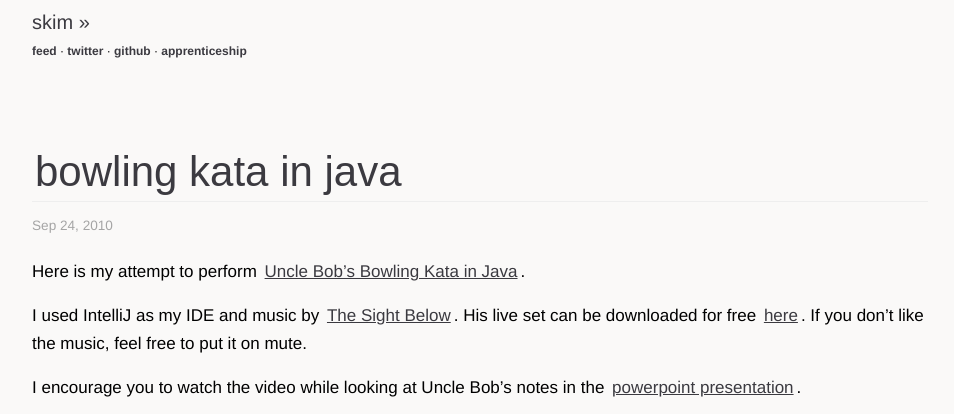
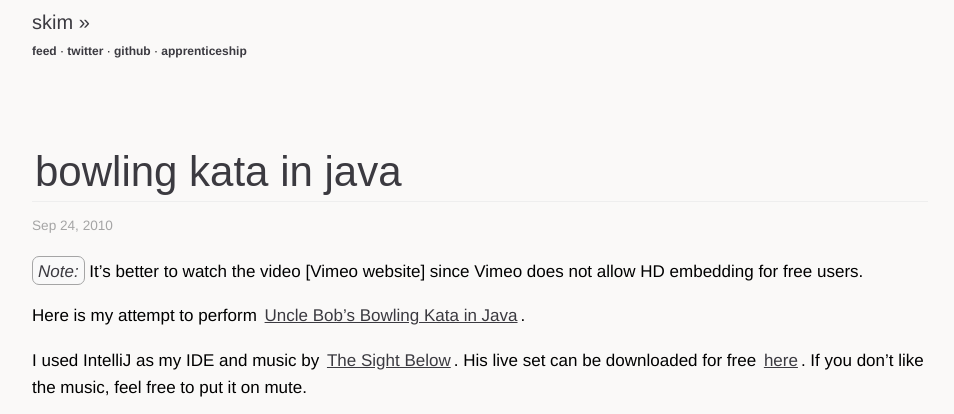
Before and after one commit to sl4m/sl4m.github.com, a Jekyll site: the page built from _posts/2010-09-23-bowling-kata-in-java.markdown, in a window 1280 px wide, cut to the strip 0-414 px from the top of the page. Shown: the whole strip, without its empty margins (160-1114 px from the left). Built offline with Jekyll 4.4.1, drawn with Linux system fonts in a browser that asks for light colours; comment, search, counter and statistics services are not loaded.

Commit message:
updated post

```diff
--- a/_posts/2010-09-23-bowling-kata-in-java.markdown
+++ b/_posts/2010-09-23-bowling-kata-in-java.markdown
@@ -9,6 +9,8 @@ categories:
   -- the sight below
 ---
 
+*Note:* It's better to watch the video [Vimeo website] since Vimeo does not allow HD embedding for free users.
+
 Here is my attempt to perform [Uncle Bob's Bowling Kata in Java](http://butunclebob.com/ArticleS.UncleBob.TheBowlingGameKata).
 
 I used IntelliJ as my IDE and music by [The Sight Below](http://ghostly.com/artists/the-sight-below).  His live set can be downloaded for free [here](http://soundcloud.com/modyfier/the-sight-below-process-part-200-live-at-the-seattle-art-museum).  If you don't like the music, feel free to put it on mute.
```
